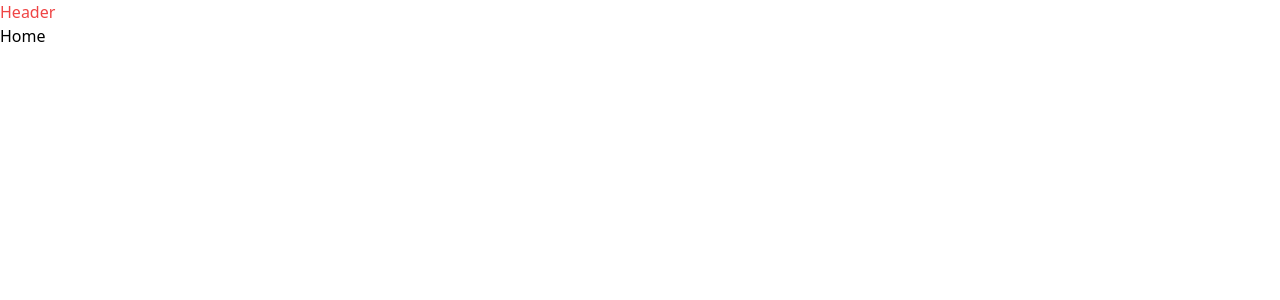
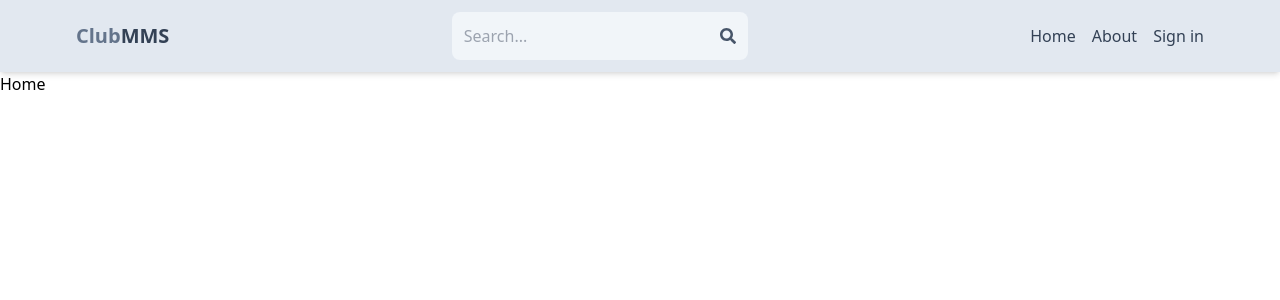
Before and after one commit to kika1s1/cmms, a React (Vite) app in the folder client/: page / in a window 1280 px wide. Shown: the top 300 px of the page. Built offline with nearby package versions, Linux system fonts and the light colour scheme.

Commit message:
create header navigate components

```diff
--- a/client/package.json
+++ b/client/package.json
@@ -12,6 +12,7 @@
   "dependencies": {
     "react": "^18.2.0",
     "react-dom": "^18.2.0",
+    "react-icons": "^4.12.0",
     "react-router-dom": "^6.20.0"
   },
   "devDependencies": {
--- a/client/src/components/Header.jsx
+++ b/client/src/components/Header.jsx
@@ -1,5 +1,39 @@
+import { Link } from "react-router-dom";
+import { FaSearch } from "react-icons/fa";
 const Header = () => {
-  return <div className="text-red-500">Header</div>;
+  return (
+    <header className="bg-slate-200 shadow-md">
+      <div className="flex justify-between items-center max-w-6xl mx-auto p-3">
+        <Link to="/">
+          <h1 className="font-bold text-sm sm:text-xl flex flex-wrap">
+            <span className="text-slate-500">Club</span>
+            <span className="text-slate-700">MMS</span>
+          </h1>
+        </Link>
+        <form className="bg-slate-100 p-3 rounded-lg flex items-center">
+          <input
+            type="text"
+            placeholder="Search..."
+            name=""
+            id=""
+            className="bg-transparent focus:outline-none w-24 sm:w-64"
+          />
+          <FaSearch className="text-slate-600" />
+        </form>
+        <ul className="flex justify-between items-center gap-4">
+          <li className="hidden sm:inline text-slate-700 hover:underline cursor-pointer">
+            <Link to="/">Home</Link>
+          </li>
+          <li className="hidden sm:inline text-slate-700 hover:underline cursor-pointer">
+            <Link to="/about">About</Link>
+          </li>
+          <li className="hidden sm:inline text-slate-700 hover:underline cursor-pointer">
+            <Link to="/signin">Sign in</Link>
+          </li>
+        </ul>
+      </div>
+    </header>
+  );
 };
 
 export default Header;
```
Also changed, not shown: 1 other file (tests, documents, lock files or other folders).
